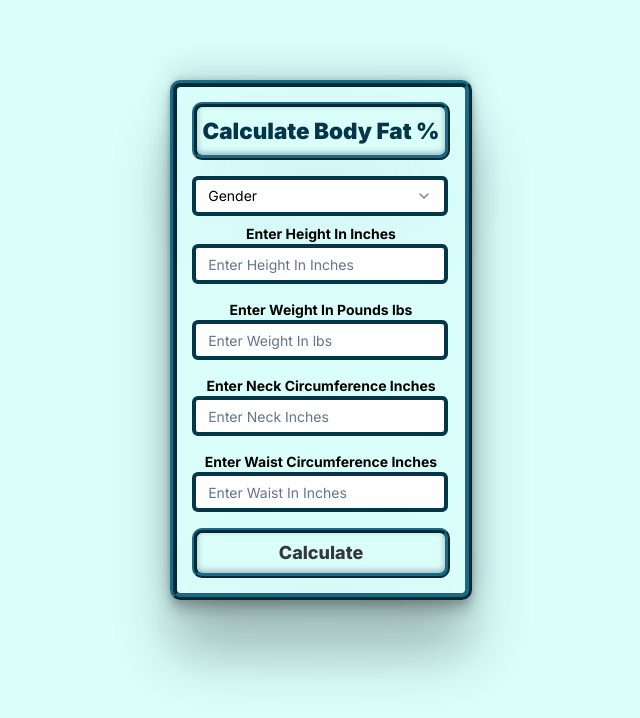
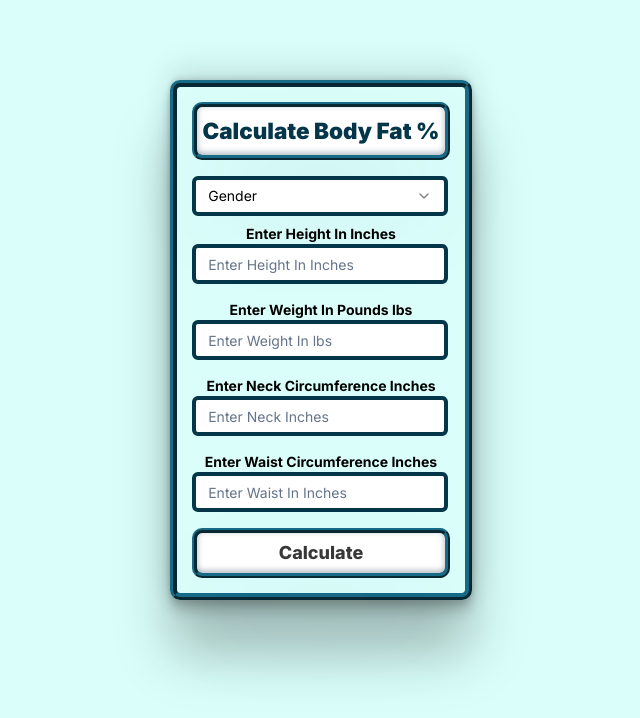
Before and after one commit to LRSORRENTI/Bodyfat-Calculator, a Next.js app: page / in a window 1280 px wide. Shown: the top 718 px of the page, without its empty margins (319-959 px from the left). Built offline with nearby package versions, Linux system fonts and the light colour scheme.

Commit message:
last styling change for now, white background on button keeps uniformity a little more

```diff
--- a/src/app/form.css
+++ b/src/app/form.css
@@ -31,6 +31,7 @@ body {
   border-radius: 10px;
   border-style: ridge;
   font-size: 1.4rem;
+  background-color: #fff;
   /* padding-left: 7px;
   padding-right: 7px; */
   /* text-shadow: 2px 7px 5px rgba(0, 0, 0, 0.3),
@@ -49,7 +50,7 @@ body {
   width: 16.1rem;
   border: 5px solid var(--sec-color);
   border-style: ridge;
-  background-color: var(--fourth);
+  background-color: #fff;
   color: #282828;
   padding-top: 20px;
   border-radius: 10px;
@@ -63,7 +64,7 @@ body {
 }
 
 .calcBtn:hover {
-  background-color: inherit;
+  background-color: #fff;
 }
 
 .selectTrigger {
```
